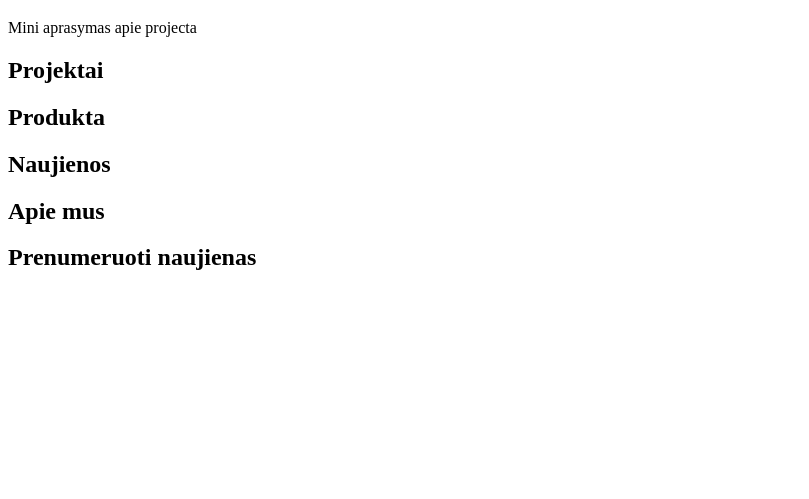
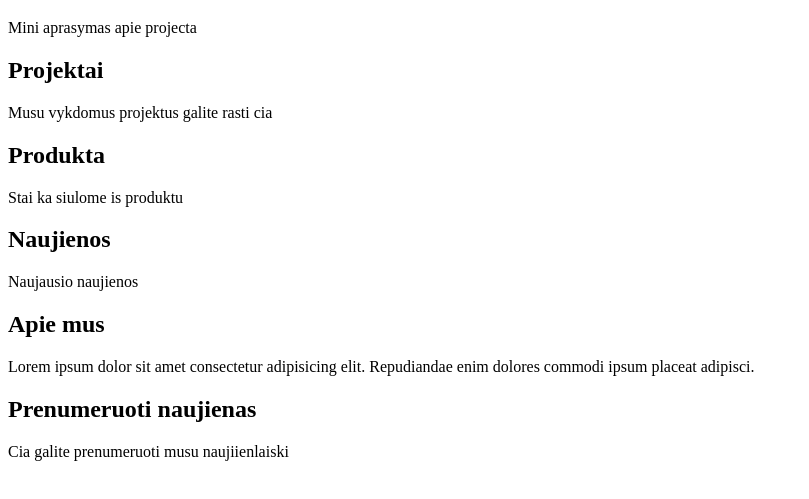
Before and after one commit to web-js-jme/vcs-web, a plain HTML site: page 2 Lecture/uzduotys/tinklarastis/index.html in a window 1280 px wide. Shown: the part 61-560 px from the top of the page, without its empty margins (0-809 px from the left). Drawn offline with Linux system fonts and the light colour scheme.

Commit message:
3 uzduotis. tinklarastis

```diff
--- a/2 Lecture/uzduotys/tinklarastis/index.html
+++ b/2 Lecture/uzduotys/tinklarastis/index.html
@@ -11,9 +11,15 @@
         <p>Mini aprasymas apie projecta</p>
 
         <h2>Projektai</h2>
+        <p>Musu vykdomus projektus galite rasti cia</p>
         <h2>Produkta</h2>
+        <p>Stai ka siulome is produktu</p>
         <h2>Naujienos</h2>
+        <p>Naujausio naujienos</p>
         <h2>Apie mus</h2>
+        <p>Lorem ipsum dolor sit amet consectetur adipisicing elit. Repudiandae
+            enim dolores commodi ipsum placeat adipisci.</p>
         <h2>Prenumeruoti naujienas</h2>
+        <p>Cia galite prenumeruoti musu naujiienlaiski</p>
     </body>
 </html>
```
